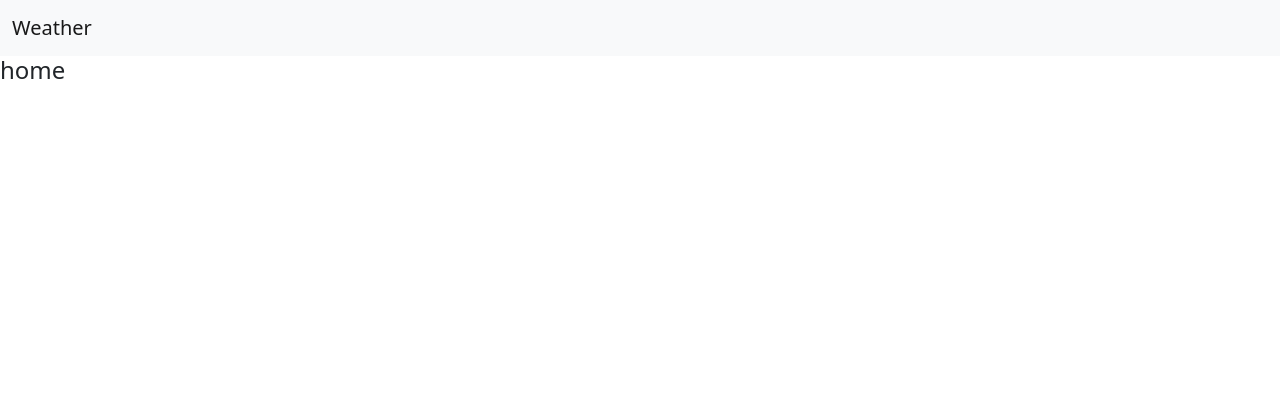
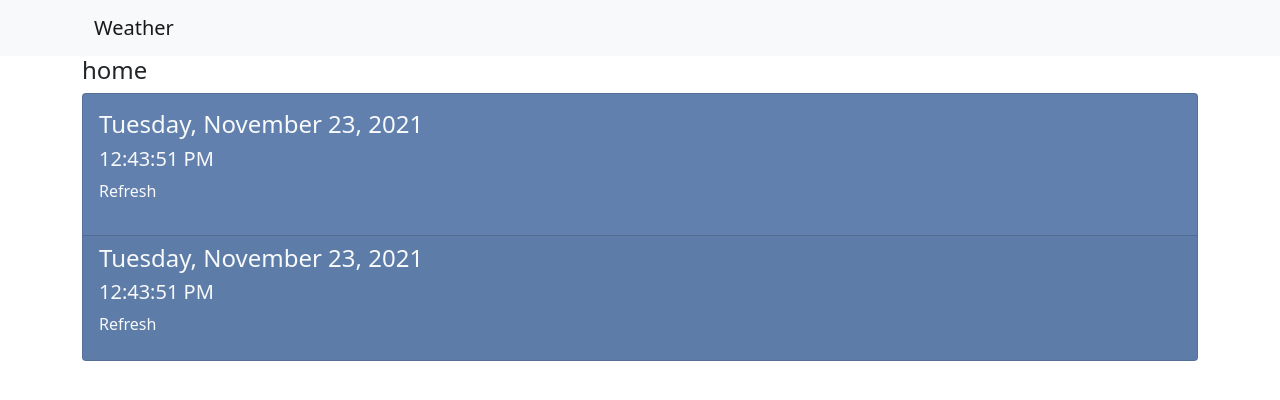
Before and after one commit to Thinesh-Shrinivas/Weather-desktop, a React (Create React App) app: page /home in a window 1280 px wide. Shown: the top 400 px of the page. Built offline with nearby package versions, Linux system fonts and the light colour scheme.

Commit message:
card data time specific

```diff
--- a/package.json
+++ b/package.json
@@ -48,6 +48,7 @@
     "axios": "^0.24.0",
     "babel-plugin-transform-class-properties": "^6.24.1",
     "bootstrap": "^5.1.3",
+    "bootstrap-icons": "^1.7.1",
     "parcel": "^2.0.1",
     "parcel-bundler": "^1.12.5",
     "react-redux": "^7.2.6",
--- a/src/Components/Component.js
+++ b/src/Components/Component.js
@@ -1,7 +1,14 @@
 import React from "react";
+import { Container } from "reactstrap";
+import TopSection from "./Home/TopSection/topsection";
 
 function Home() {
-  return <h4>home</h4>;
+  return (
+    <Container>
+      <h4>home</h4>
+      <TopSection />
+    </Container>
+  );
 }
 
 export default Home;
--- /dev/null
+++ b/src/Components/Home/TopSection/cardBody/currentDateSection.js
@@ -0,0 +1,28 @@
+import React, { useEffect, useState } from "react";
+// import {} from "bootstrap-icons";
+
+export default function CardBodyDateSection() {
+  const [data, updateData] = useState({});
+  useEffect(() => {
+    const currentDate = new Date();
+    const currentDay = new Intl.DateTimeFormat("en-US", {
+      weekday: "long",
+    }).format(currentDate);
+    const currentTime = new Intl.DateTimeFormat("en-US", {
+      timeStyle: "medium",
+    }).format(currentDate);
+    const convertedDate = new Intl.DateTimeFormat("en-US", {
+      dateStyle: "long",
+    }).format(currentDate);
+    updateData({ convertedDate, currentTime, currentDay });
+  }, []);
+  return (
+    <React.Fragment>
+      <h4 className="text-light">
+        {`${data.currentDay}, ${data.convertedDate}`}
+      </h4>
+      <h5 className="text-light">{`${data.currentTime}`}</h5>
+      <p className="text-light">Refresh</p>
+    </React.Fragment>
+  );
+}
--- /dev/null
+++ b/src/Components/Home/TopSection/topsection.js
@@ -0,0 +1,17 @@
+import React from "react";
+import { CardBody, CardFooter } from "reactstrap";
+import CardBodyDateSection from "./cardBody/currentDateSection";
+import CardItem from "../../../assets/card";
+
+export default function TopSection() {
+  return (
+    <CardItem color={true}>
+      <CardBody className="fluid">
+        <CardBodyDateSection />
+      </CardBody>
+      <CardFooter>
+        <CardBodyDateSection />
+      </CardFooter>
+    </CardItem>
+  );
+}
--- a/src/assets/card.js
+++ b/src/assets/card.js
@@ -4,7 +4,9 @@ import React from "react";
 function CardItem(props) {
   return (
     <React.Fragment>
-      <Card>{props.children}</Card>
+      <Card className={props.color ? "top-section-card-body" : ""}>
+        {props.children}
+      </Card>
     </React.Fragment>
   );
 }
--- /dev/null
+++ b/src/assets/card.scss
@@ -0,0 +1,3 @@
+.top-section-card-body {
+  background: $card-blue !important;
+}
--- a/src/nav/Navbar/Navbar.js
+++ b/src/nav/Navbar/Navbar.js
@@ -7,6 +7,7 @@ import {
   Collapse,
   NavItem,
   NavLink,
+  Container,
 } from "reactstrap";
 
 class NavBarComponet extends Component {
@@ -15,11 +16,13 @@ class NavBarComponet extends Component {
   }
   render() {
     return (
+      <Container fluid className="bg-light">
+        <Container>
           <Navbar color="light" expand="md" light>
             {!this.props.loginFlag ? (
               <NavbarBrand href="/">Weather</NavbarBrand>
             ) : (
-          <NavbarBrand href="/home">home</NavbarBrand>
+              <NavbarBrand href="/home">Home</NavbarBrand>
             )}
             <NavbarToggler onClick={function noRefCheck() {}} />
             <Collapse navbar>
@@ -34,6 +37,8 @@ class NavBarComponet extends Component {
               </Nav>
             </Collapse>
           </Navbar>
+        </Container>
+      </Container>
     );
   }
 }
--- a/src/scss/globalrule.scss
+++ b/src/scss/globalrule.scss
@@ -21,3 +21,6 @@ $global-margin-bottom: 5px;
   $result: $givenValue - $substractValue;
   @return $result;
 }
+
+// global colours
+$card-blue: #4a6ea3de;
--- a/src/scss/imports.scss
+++ b/src/scss/imports.scss
@@ -3,3 +3,4 @@
 
 // global include of files
 @import "../Login/loginstyle.scss";
+@import "../assets/card.scss";
```
Also changed, not shown: src/Components/Home/TopSection/cardBody/currentTempratureSection.js (added), src/Components/Home/TopSection/cardBody/totalForcastSection.js (added). Lines whose indentation alone changed are shown as unchanged.
